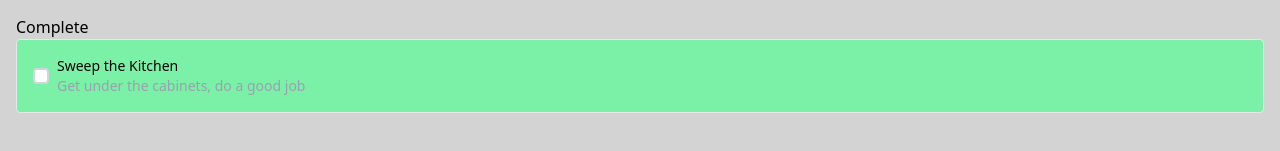
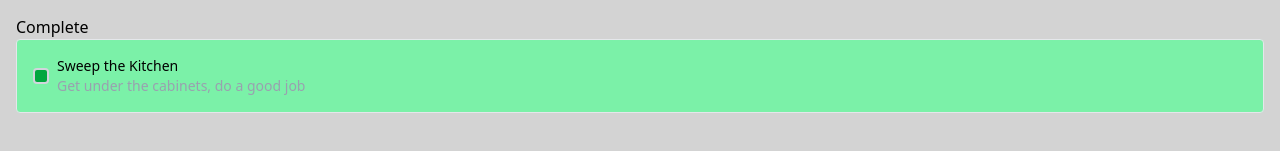
Before and after one commit to fractal-bootcamp/alangarber-styling, a React (Vite) app: page / in a window 1280 px wide. Shown: the part 221-372 px from the top of the page. Built offline with nearby package versions, Linux system fonts and the light colour scheme.

Commit message:
filled-in checkbox fix

```diff
--- a/src/components/ListItem.tsx
+++ b/src/components/ListItem.tsx
@@ -28,7 +28,7 @@ initialCheckedStatus,
           type="checkbox"
           value=""
           name="bordered-checkbox"
-          className="appearance-none w-4 h-4 border-2 border-gray-300 rounded-sm bg-white checked:bg-green-600"
+          className={checked ? `appearance-none w-4 h-4 border-2 border-gray-300 rounded-sm bg-green-600` : `appearance-none w-4 h-4 border-2 border-gray-300 rounded-sm bg-white`}
           onChange={() => setChecked(!checked)}
         />
         <div className="flex flex-col">
```
